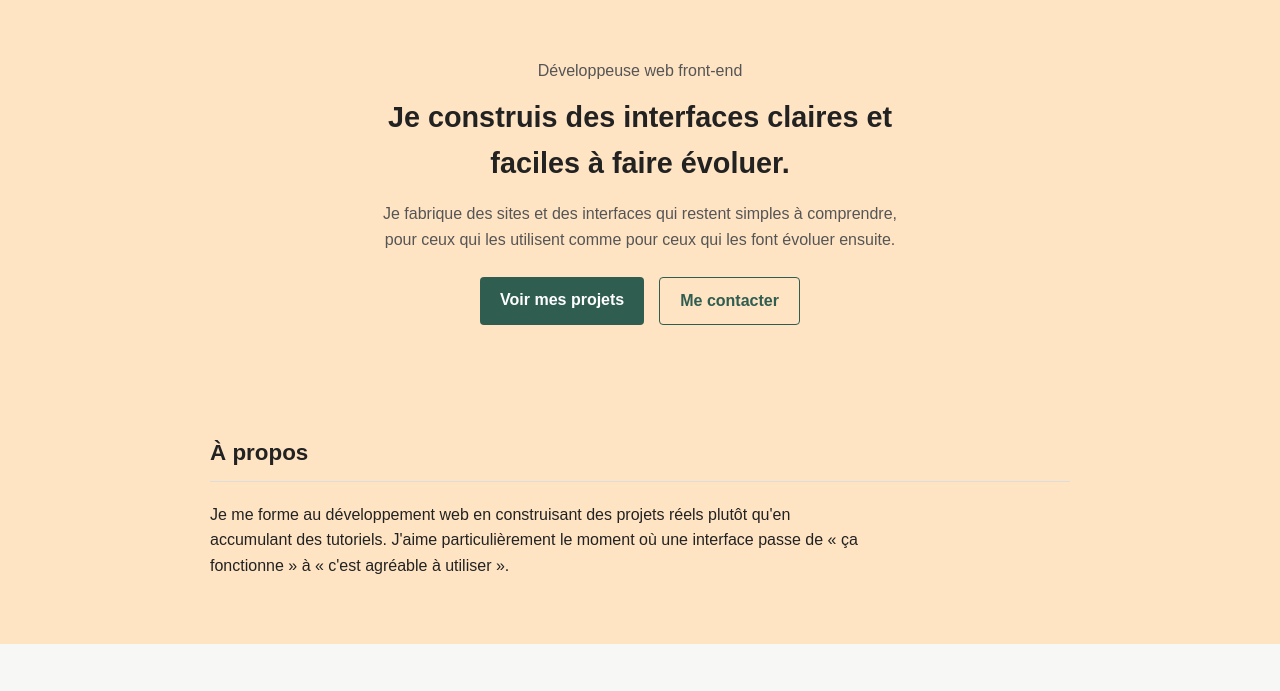
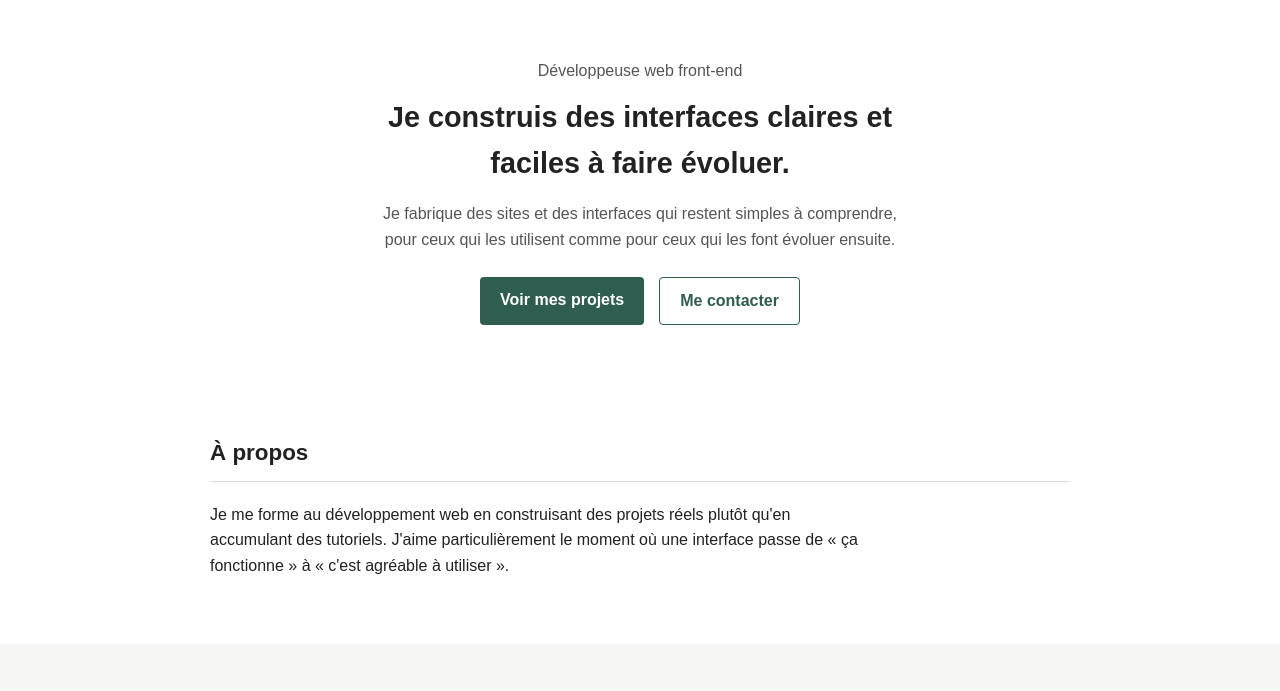
Before and after one commit to kamgaevans6/TD, a plain HTML site: page Semaine1/index.html in a window 1280 px wide. Shown: the part 66-757 px from the top of the page. Drawn offline with Linux system fonts and the light colour scheme.

Commit message:
changement couleur grid

```diff
--- a/Semaine1/style.css
+++ b/Semaine1/style.css
@@ -9,7 +9,7 @@ body {
   font-family: Arial, Helvetica, sans-serif;
   color: #222;
   line-height: 1.6;
-  background:bisque;
+  background:grid(255, 255, 255);
 }
 
 .container {
```
